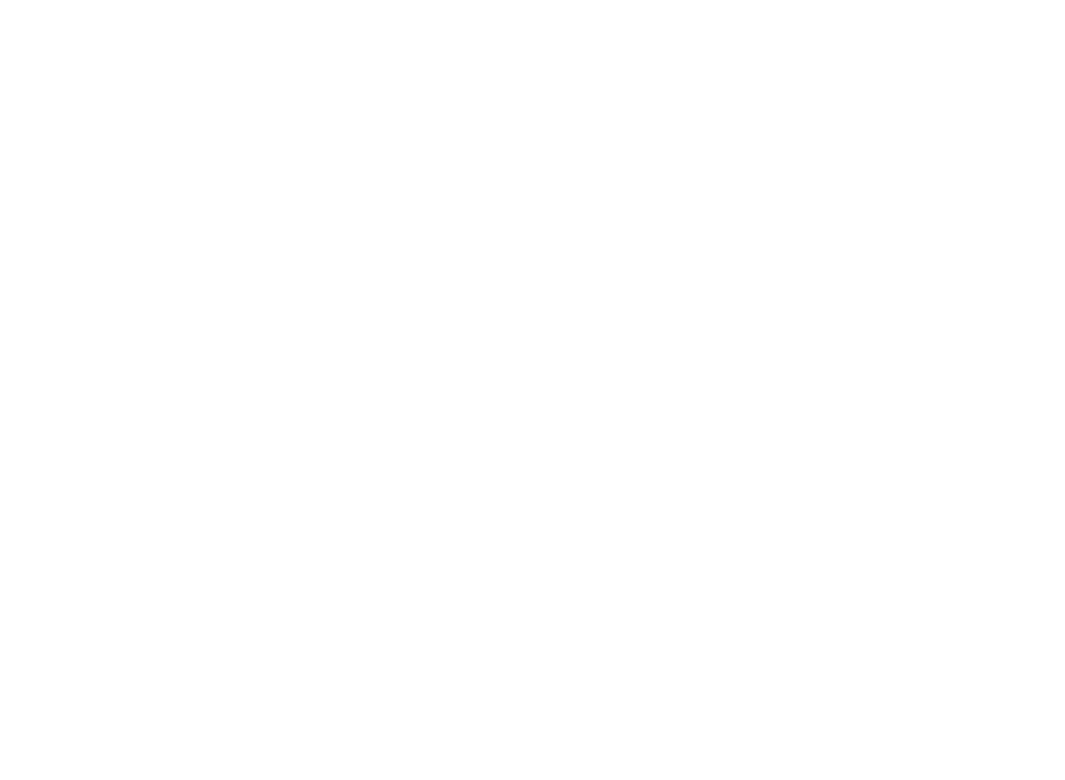
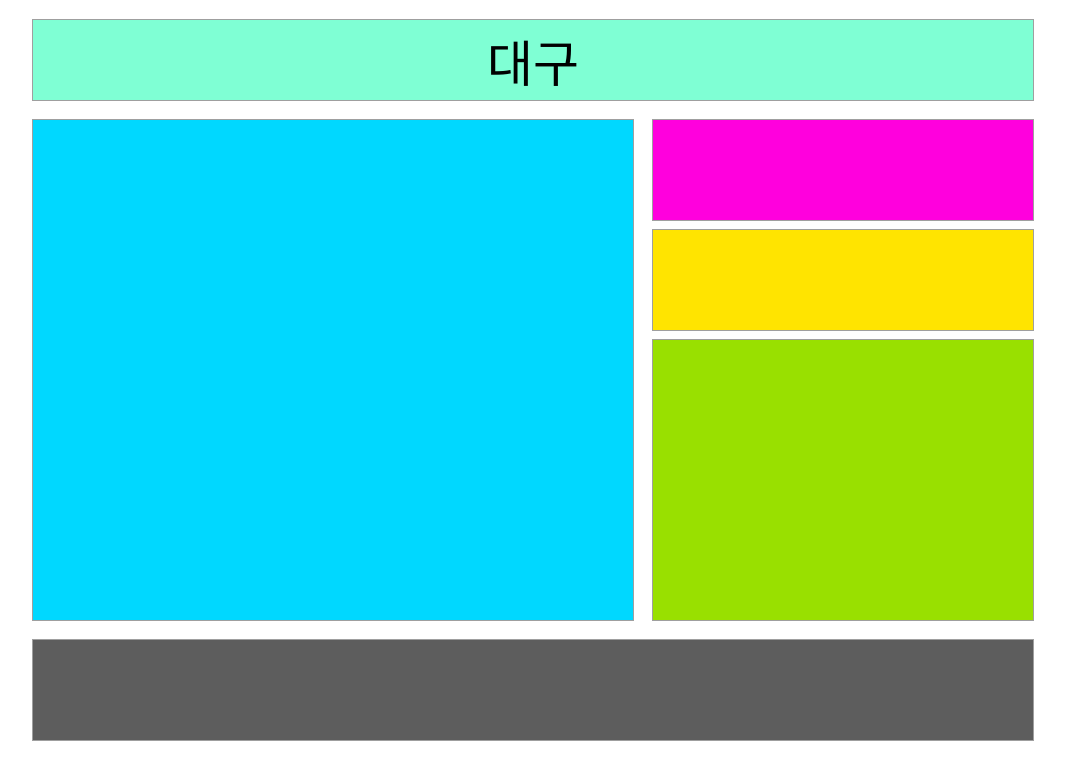
Before and after one commit to Yg323/travel, a plain HTML site: page daegu.html in a window 1280 px wide. Shown: the whole page, without its empty margins (107-1172 px from the left). Drawn offline with Linux system fonts and the light colour scheme.

Commit message:
윤경파트 레이어

```diff
--- a/daegu.css
+++ b/daegu.css
@@ -0,0 +1,76 @@
+*{
+    margin: 0px;
+    padding: 0px;
+  }
+  .container{
+    width: 1000px;
+    margin: 0 auto;
+  }
+  .container div{
+    text-align: center;
+    display: table;
+  }
+  .container div span{
+    display: table-cell;
+    vertical-align: middle;
+    font-size: 50px;
+  }
+.top{
+    margin-top: 20px;
+    outline: 1px solid #9F9F9F;
+    width: 1000px;
+    height: 80px;
+    display: table;
+    background-color: aquamarine;
+    text-align: center;
+  }
+  .middle{
+    margin-top: 20px;
+    width: 1000px;
+    height: 500px;
+    position: relative;
+  }
+  .middle-left{
+    outline: 1px solid #9F9F9F;
+    position: absolute;
+    top: 0px;
+    width: 600px;
+    height: 500px;
+    background-color: #00D8FF;
+  }
+  .middle-right{
+    position: absolute;
+    top: 0px;
+    left: 620px;
+    width: 380px;
+    height: 500px;
+  }
+  .middle-right-1{
+    outline: 1px solid #9F9F9F;
+    width: 380px;
+    height: 100px;
+    background-color: #FF00DD;
+  }
+  .middle-right-2{
+    outline: 1px solid #9F9F9F;
+    margin-top: 10px;
+    width: 380px;
+    height: 100px;
+    background-color: #FFE400;
+  }
+  .middle-right-3{
+    outline: 1px solid #9F9F9F;
+    margin-top: 10px;
+    width: 380px;
+    height: 280px;
+    background-color: #99E000;
+  }
+  .bottom{
+    margin-top: 20px;
+    margin-bottom: 20px;
+    outline: 1px solid #9F9F9F;
+    width: 1000px;
+    height: 100px;
+    background-color: #5D5D5D;
+    color: #fff;
+  }
--- a/daegu.html
+++ b/daegu.html
@@ -3,8 +3,28 @@
 <head>
     <meta charset="UTF-8">
     <title>대구로</title>
+    <link rel="stylesheet" type="text/css" href="daegu.css">
 </head>
 <body>
+    <div class="container">
+        <div class="top">
+          <span>대구</span>
+        </div>
+        <div class="middle">
 
+          <div class="middle-left"></div>
+
+          <div class="middle-right">
+
+            <div class="middle-right-1">  </div>
+            <div class="middle-right-2">  </div>
+            <div class="middle-right-3">  </div>
+          </div>
+
+        </div>
+
+        <div class="bottom"> </div>
+
+      </div>
 </body>
 </html>
```
Also changed, not shown: main.html (+1 -3 lines).
